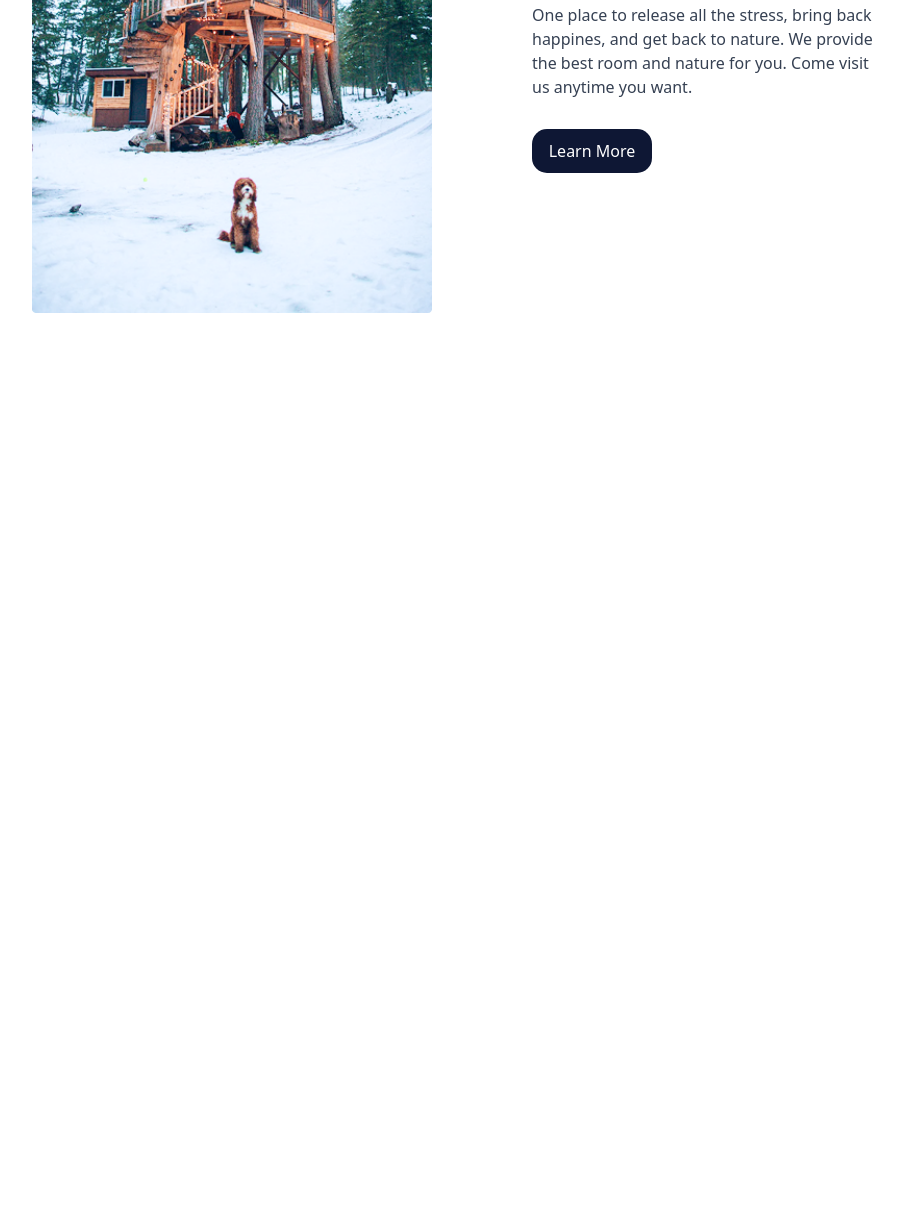
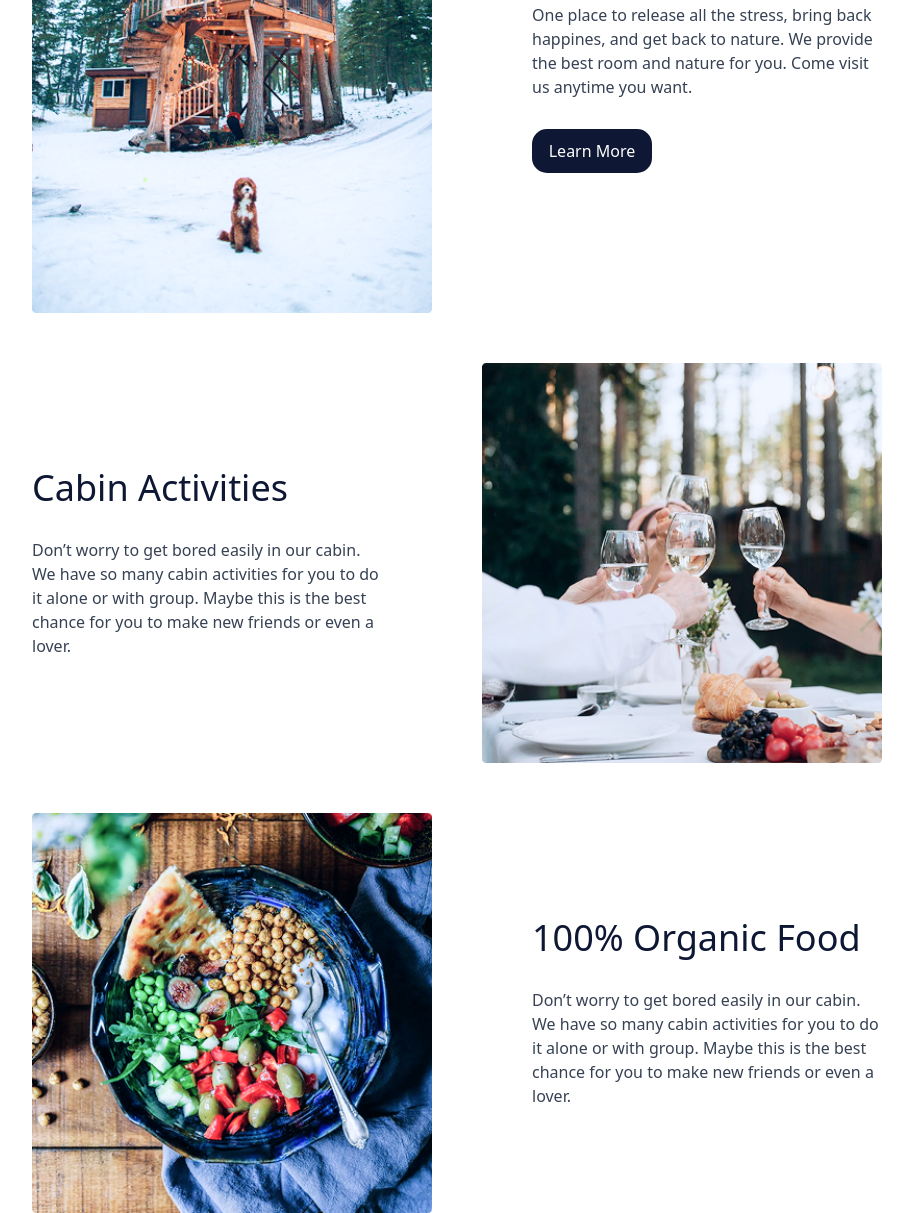
Before and after one commit to jurabeksayfiddinov1010-collab/jmy, a website: page index.html in a window 1280 px wide. Shown: the part 751-1964 px from the top of the page, without its empty margins (183-1096 px from the left). Before the commit the page ends 1064 px from the top, so only its background shows below. Drawn offline with Linux system fonts and the light colour scheme.

Commit message:
section 3 and 4

```diff
--- a/index.html
+++ b/index.html
@@ -33,6 +33,20 @@
                     <p class="p-[10px] bg-[#0E1734] text-white rounded-[15px] w-[120px] text-center">Learn More</p>
                 </div>
             </section>
+                 <section class="max-w-7xl m-auto flex justify-center items-center mt-[50px] gap-[100px]">
+                <div class="w-[350px] flex flex-col gap-[30px]">
+                    <h1 class="text-4xl text-[#0E1734]">Cabin Activities</h1>
+                    <p class="text-gray-700">Don’t worry to get bored easily in our cabin. We have so many cabin activities for you to do it alone or with group. Maybe this is the best chance for you to make new friends or even a lover.</p>
+                </div>
+                <img class="w-[400px]" src="./images/image 21.png" alt="">
+            </section>
+                   <section class="max-w-7xl m-auto flex justify-center items-center mt-[50px] gap-[100px] flex-row-reverse">
+                <div class="w-[350px] flex flex-col gap-[30px]">
+                    <h1 class="text-4xl text-[#0E1734]">100% Organic Food</h1>
+                    <p class="text-gray-700">Don’t worry to get bored easily in our cabin. We have so many cabin activities for you to do it alone or with group. Maybe this is the best chance for you to make new friends or even a lover.</p>
+                </div>
+                <img class="w-[400px]" src="./images/image 18.png" alt="">
+            </section>
         </main>
 </body>
 </html>
```
Also changed, not shown: images/image 18.png (added), images/image 21.png (added), src/output.css.
